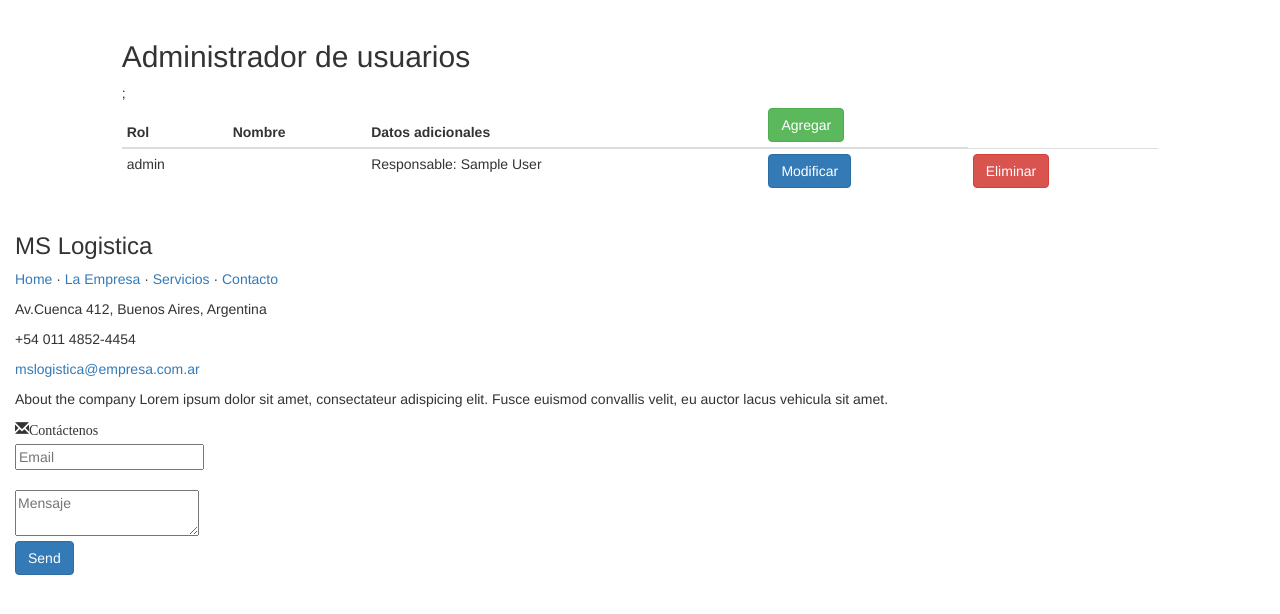
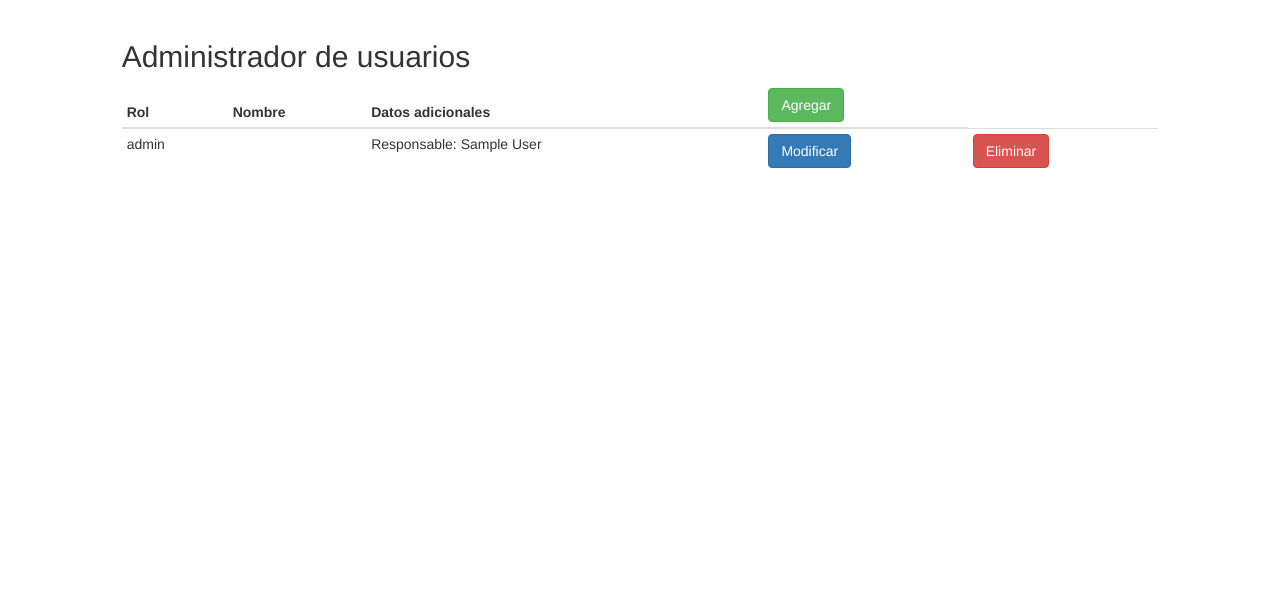
Before and after one commit to ProgramacionWebII/LogIkw, a PHP site: page /vistas/abmCliente.php in a window 1280 px wide. Shown: the part 52-666 px from the top of the page. Run offline with PHP 8.4, Linux system fonts and the light colour scheme; the visitor is signed in with stand-in values (Sample User, id 1); some libraries are stand-ins or nearby versions.

Commit message:
Ordeno código, arregla la igualdad de diseño para cada vista

```diff
--- a/vistas/abmCliente.php
+++ b/vistas/abmCliente.php
@@ -43,7 +43,7 @@
 		<li><a href=""  data-toggle="modal" data-target="#logout"><span class="glyphicon glyphicon-log-in" ></span> Logout</a></li>
 	</ul>
 	<ul class="nav navbar-nav navbar-right">
-		<li><a href=""><span class="glyphicon glyphicon-log-in" ></span> Bienvenido <?php echo $admin['nombre'] ?></a></li>
+		<li><a href=""><span class="glyphicon glyphicon-log-in" ></span> Bienvenido <?php echo $admin['nombre']; ?></a></li>
 	</ul>
 </nav>
 
@@ -56,7 +56,7 @@
         <th>Rol</th>
         <th>Nombre</th>
         <th>Datos adicionales</th>
-		<th><button type='button'  class='btn btn-success' data-toggle='modal' data-target='#agregarCliente'>Agregar</button></th>;
+		<th><button type='button'  class='btn btn-success' data-toggle='modal' data-target='#agregarCliente'>Agregar</button></th>
 
       </tr>
     </thead>
@@ -76,79 +76,7 @@
   </table>
 </div>
 
-<!-- Footer -->
-	<footer class="footer-distributed col-sm-12">
 
-			<div class="footer-left">
-
-				<h3>MS Logistica</span></h3>
-
-				<p class="footer-links">
-					<a href="#">Home</a>
-					·
-					<a href="#">La Empresa</a>
-					·
-					<a href="#">Servicios</a>
-					·
-					<a href="#">Contacto</a>
-
-
-				</p>
-
-
-			</div>
-
-			<div class="footer-center">
-
-				<div>
-					<i class="fa fa-map-marker"></i>
-					<p><span>Av.Cuenca 412</span>, Buenos Aires, Argentina</p>
-				</div>
-
-				<div>
-					<i class="fa fa-phone"></i>
-					<p> +54 011 4852-4454</p>
-				</div>
-
-				<div>
-					<i class="fa fa-envelope"></i>
-					<p><a href="mailto:mslogistica@empresa.com.ar">mslogistica@empresa.com.ar</a></p>
-				</div>
-
-			</div>
-
-			<div class="footer-right">
-
-				<p class="footer-company-about">
-					<span>About the company</span>
-					Lorem ipsum dolor sit amet, consectateur adispicing elit. Fusce euismod convallis velit, eu auctor lacus vehicula sit amet.
-				</p>
-
-				<div class="footer-icons">
-
-					<a href="#"><i class="fa fa-facebook"></i></a>
-					<a href="#"><i class="fa fa-twitter"></i></a>
-					<a href="#"><i class="fa fa-linkedin"></i></a>
-					<a href="#"><i class="fa fa-github"></i></a>
-
-				</div>
-
-			</div>
-
-
-
-				<p class="glyphicon glyphicon-envelope">Contáctenos</p>
-
-				<form action="#" method="post">
-
-					<input type="text" name="email" placeholder="Email" required /> <br><br>
-					<textarea name="message" placeholder="Mensaje" required></textarea>
-					<br><button class="btn btn-primary">Send</button>
-
-				</form>
-
-
-		</footer>
 	<!-- Modal logout-->
 	<form action="../modelo/logout.php" method="POST">
 		<div class="modal fade" id="logout" tabindex="-1" role="dialog" aria-labelledby="exampleModalLabel" aria-hidden="true">
```
Also changed, not shown: index.php (+12 -38 lines), vistas/adminLogeado.php (+38 -41 lines). Lines whose indentation alone changed are shown as unchanged.
